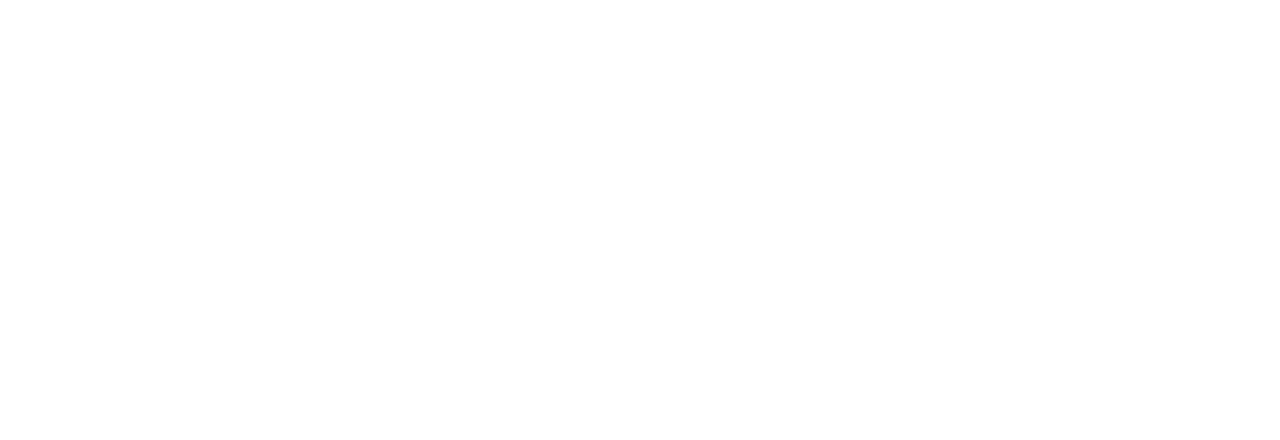
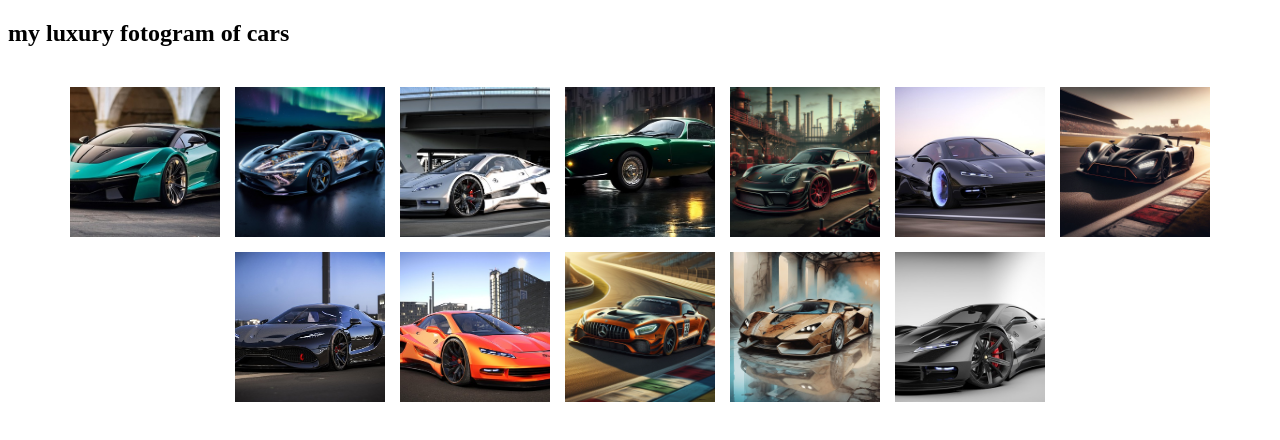
Before and after one commit to FadiBaalbaki-boop/Fotogram-luxurycars, a plain HTML site: page index.html in a window 1280 px wide. Drawn offline with Linux system fonts and the light colour scheme.

Commit message:
function: added function for the imgs an function for Dialog

```diff
--- a/index.html
+++ b/index.html
@@ -7,12 +7,14 @@
     <link rel="stylesheet" href="./style.css">
     <script defer src="./script.js"></script>
 </head>
-<body>
-    <dialog>
-        <header><h2>test</h2></header>
-        <p>test p</p>
+<body onload="init()">
+    <section>
+        <h1>my luxury fotogram of cars</h1>
+        <div id="galerie" class="galerie"></div>
+        <div id="dialogPopUp"></div>
 
-    </dialog>
+
+    </section>
 
 </body>
 </html>
--- a/script.js
+++ b/script.js
@@ -6,3 +6,49 @@
     "./assets/img/luxurycar9.png", "./assets/img/luxurycar10.png",
     "./assets/img/luxurycar11.png", "./assets/img/luxurycar12.png"
 ];
+
+let galerieRef = document.getElementById('galerie');
+let dialogPopUpRef = document.getElementById('dialogPopUp');
+
+function init(){
+    renderGalerie();
+    renderDialog();
+
+}
+
+function renderGalerie(){
+    let htmlCode = "";
+    for (let i = 0; i < carsImgs.length; i++) {
+        htmlCode += '<img class="galerie-bild" src="' + carsImgs[i] + '">';
+    }
+    galerieRef.innerHTML = htmlCode;
+}
+
+
+function renderDialog(){
+    dialogPopUpRef.innerHTML = getHTMLDialog();
+
+}
+
+function getHTMLDialog(){
+    return `<dialog id="fotoDialog">
+                <header>
+                    <h2></h2>
+                    <button id="closeButton">
+                        <img src="./assets/icon-button/close.png" alt="Schließen">
+                    </button>
+                </header>
+                <section>
+                <img Id="dialogImg" src="" alt="Bild">
+                </section>
+                <footer>
+                    <button id="arrowLeft">
+                        <img src="./assets/icon-button/Arrow-Left.png" alt="Zurück">
+                    </button>
+                    <div></div>
+                    <button id="arrowRight">
+                        <img src="./assets/icon-button/Arrow-Right.png" alt="Vorwärts">
+                    </button>
+                </footer>
+            </dialog>`;
+}
--- a/style.css
+++ b/style.css
@@ -0,0 +1,12 @@
+.galerie{
+   display: flex;
+   flex-wrap: wrap;
+   justify-content: center;
+   gap: 15px;
+   padding: 20px;
+}
+.galerie-bild{
+    width: 150px;
+    height: 150px;
+    object-fit: cover;
+}
```
Also changed, not shown: assets/icon-button/Arrow-Left.png (added), assets/icon-button/Arrow-Right.png (added), assets/icon-button/close.png (added).
